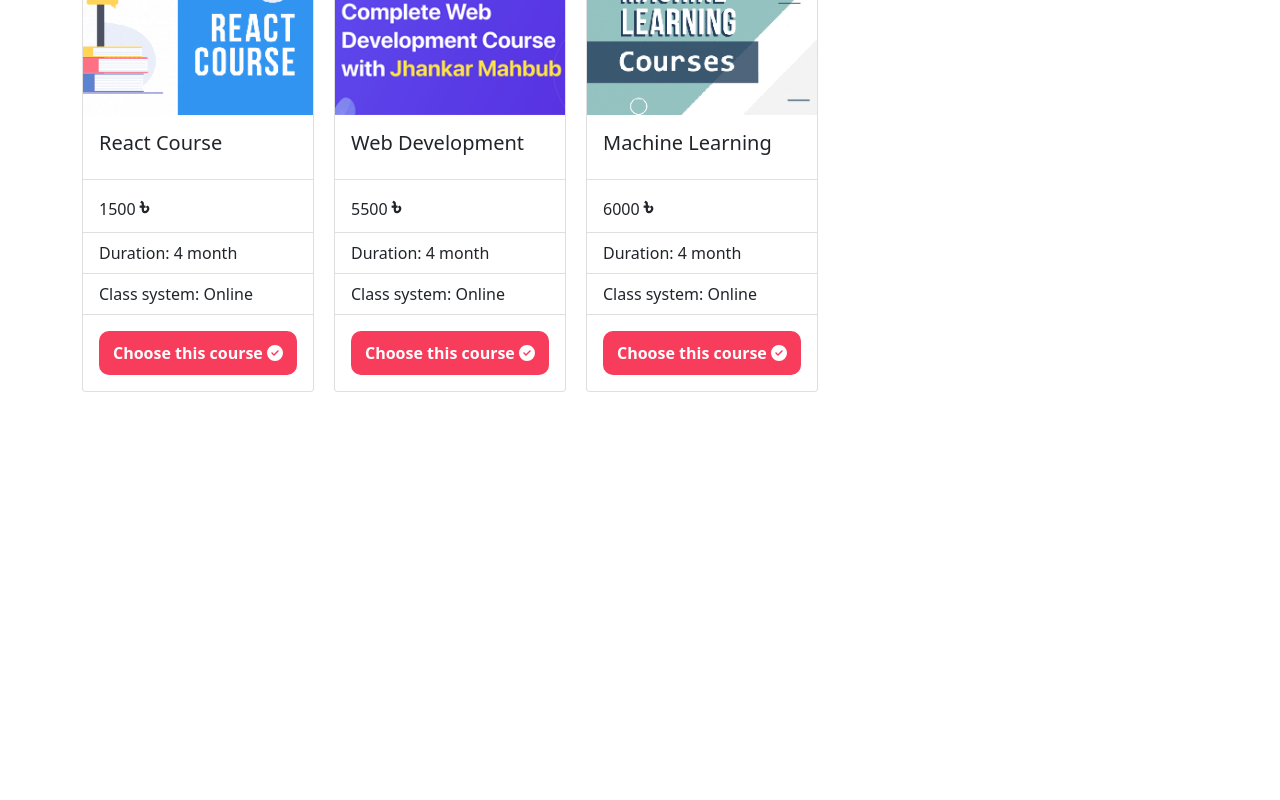
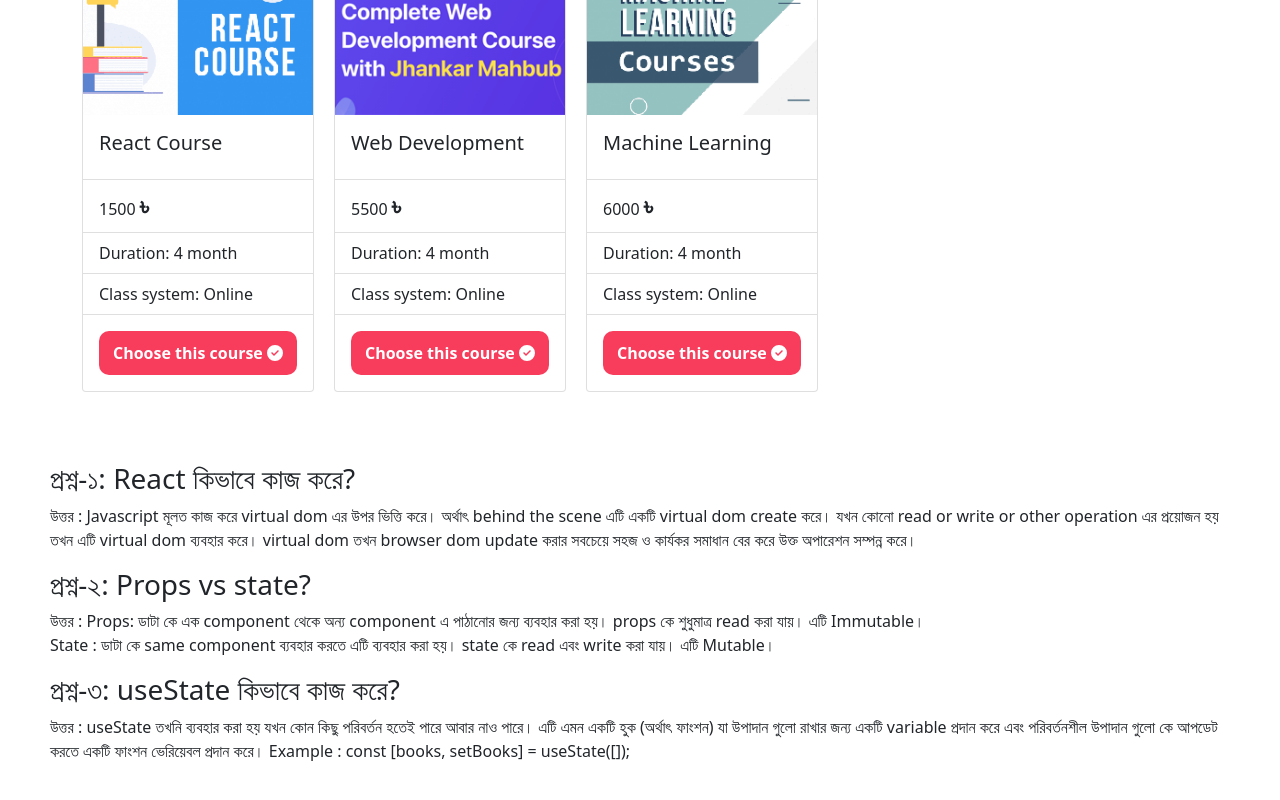
Before and after one commit to arifmia1129/perfect-course-selector, a React (Create React App) app: page / in a window 1280 px wide. Shown: the part 1688-2488 px from the top of the page. Before the commit the page ends 2100 px from the top, so only its background shows below. Built offline with nearby package versions, Linux system fonts and the light colour scheme.

Commit message:
almost done

```diff
--- a/src/App.js
+++ b/src/App.js
@@ -2,12 +2,14 @@ import './App.css';
 import Container from './components/Container/Container';
 import 'bootstrap/dist/css/bootstrap.min.css';
 import Header from './components/Header/Header';
+import QA from './components/QA/QA';
 function App() {
   return (
     <div>
       <Header></Header>
       <h5>Choose your perfect course for you...!!!</h5>
       <Container></Container>
+      <QA></QA>
     </div>
   );
 }
--- a/src/components/Course/Course.css
+++ b/src/components/Course/Course.css
@@ -12,7 +12,7 @@ span{
     background-color: rgb(248, 60, 91);
     width: 100%;
     padding: 10px;
-    font-weight: 800;
+    font-weight: 700;
     border-radius: 10px;
     color: white;
 }
--- a/src/components/QA/QA.css
+++ b/src/components/QA/QA.css
@@ -0,0 +1,3 @@
+.test{
+    margin: 50px;
+}
--- a/src/components/QA/QA.js
+++ b/src/components/QA/QA.js
@@ -1,8 +1,8 @@
 import React from 'react';
-
+import "./QA.css";
 const QA = () => {
     return (
-        <div>
+        <div className='test'>
             <div>
                 <h3>প্রশ্ন-১: React কিভাবে কাজ করে?</h3>
                 <p>
@@ -15,8 +15,8 @@ const QA = () => {
                     উত্তর :
                     Props:
                     ডাটা কে এক component থেকে অন্য component এ পাঠানোর জন্য ব্যবহার করা হয়। props কে শুধুমাত্র read করা যায়। এটি Immutable।
+                    <br />
                     State :
-                    <br />
                     ডাটা কে same component ব্যবহার করতে এটি ব্যবহার করা হয়। state কে read এবং write করা যায়। এটি Mutable।
                 </p>
             </div>
```
Also changed, not shown: 1 other file (tests, documents, lock files or other folders).
